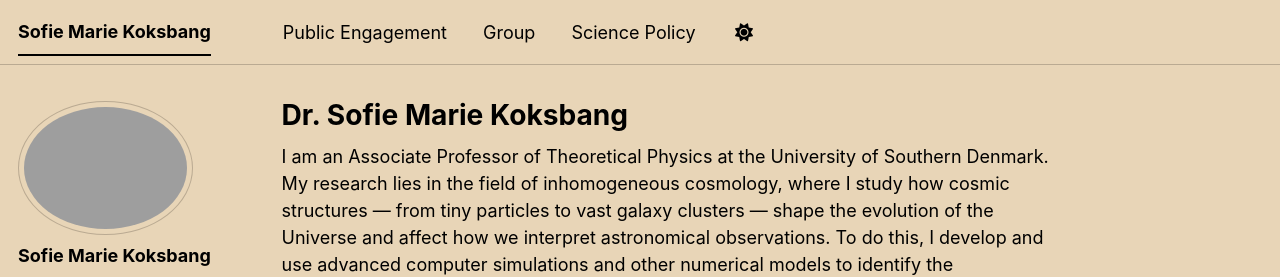
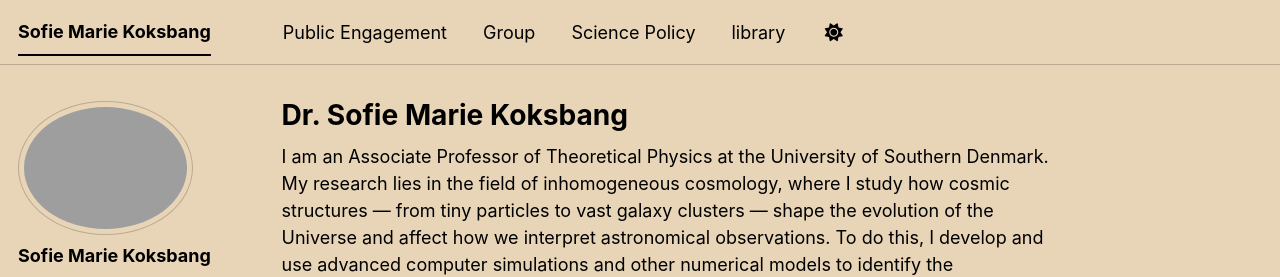
Before and after one commit to sofiemariekoksbang/sofiemariekoksbang.github.io, a Jekyll site: the page built from _pages/about.md, in a window 1280 px wide. Shown: the top 277 px of the page. Built offline with Jekyll 4.4.1, drawn with Linux system fonts in a browser that asks for light colours; some web fonts are replaced; a script bundle is joined from its source files by our own code; library files that are not in the unit come from our copies.

Commit message:
Add 'library' section to navigation

```diff
--- a/_data/navigation.yml
+++ b/_data/navigation.yml
@@ -14,6 +14,8 @@ main:
     url: /Group/
   - title: "Science Policy"
     url: /sciencepolicy/
+  - title: "library"
+    url: /library/
 
 #  - title: "Talks"
 #    url: /talks/
```
